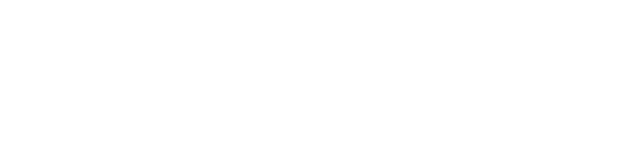
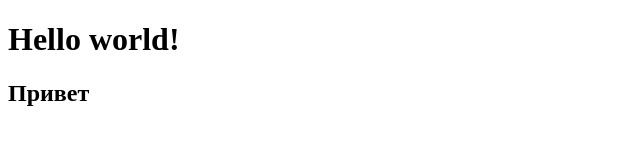
Before and after one commit to EvgeniiDel/Lesson2106ver1, a plain HTML site: page index.html in a window 1280 px wide. Shown: the whole page, without its empty margins (0-640 px from the left). Drawn offline with Linux system fonts and the light colour scheme.

Commit message:
h2 added

```diff
--- a/index.html
+++ b/index.html
@@ -8,6 +8,9 @@
     <title>Document</title>
 </head>
 <body>
+    <h1>Hello world!</h1>
+    <h2>Привет</h2>
+
 
 </body>
 </html>
```
